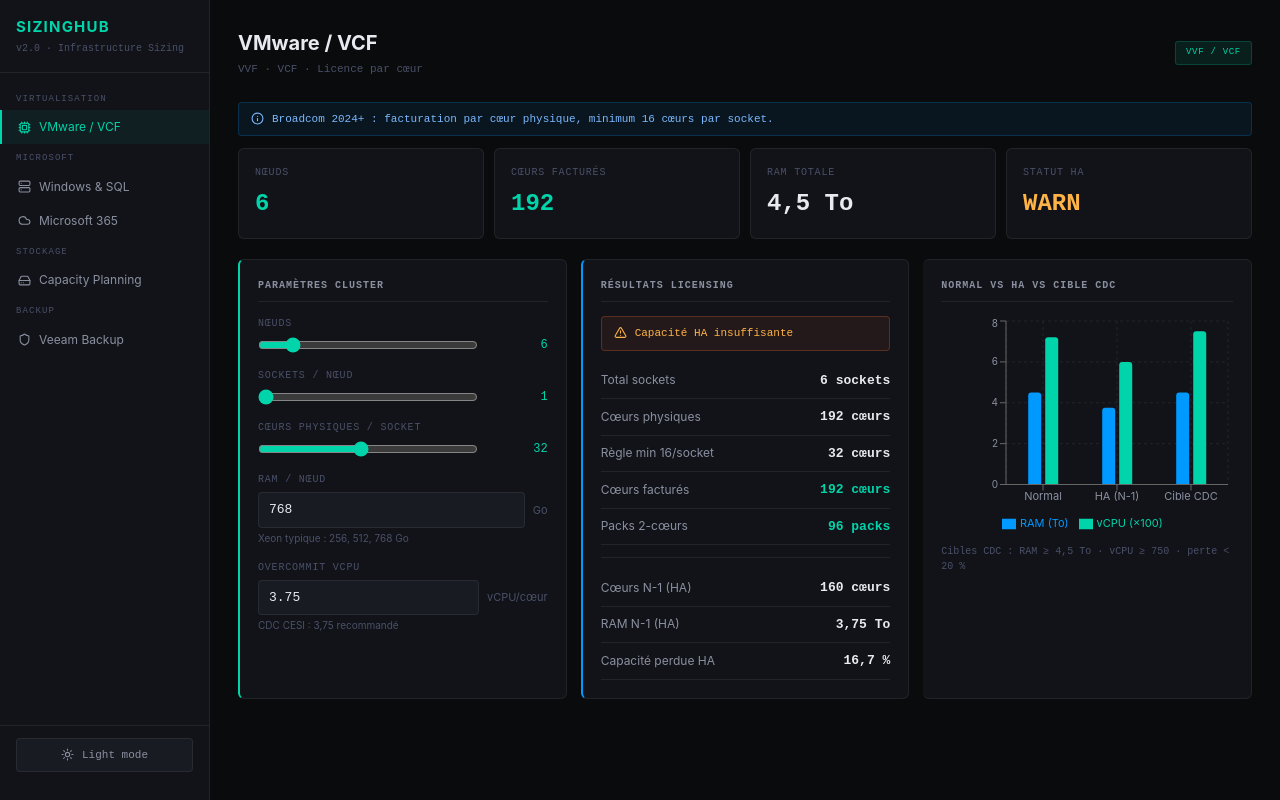
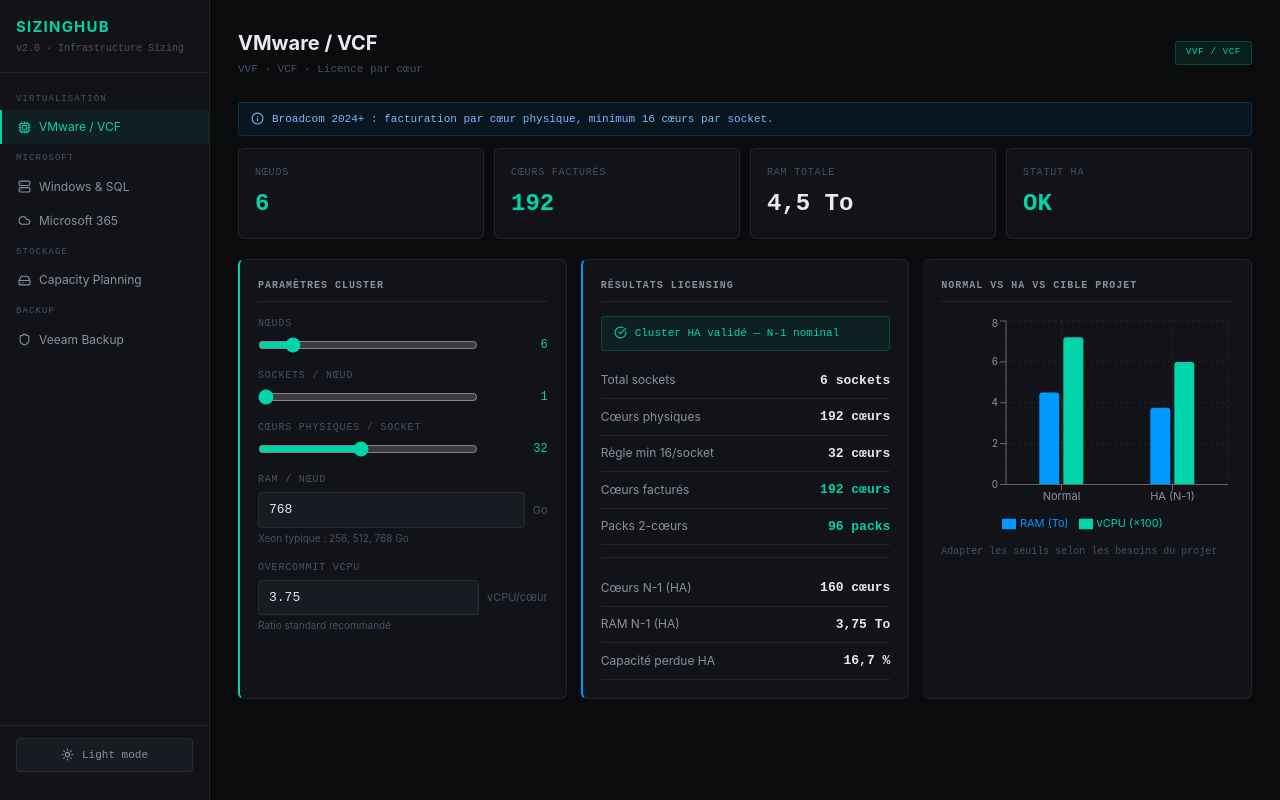
Before and after one commit to darknrall89/SizingHUB, a React (Vite) app: page / in a window 1280 px wide. Built offline with nearby package versions, Linux system fonts and the light colour scheme.

Commit message:
refactor: remove client-specific references (CESI/CDC)

```diff
--- a/src/SizingHub.jsx
+++ b/src/SizingHub.jsx
@@ -142,13 +142,13 @@
     const haCores=(nodes-1)*sockets*cores;
     const haVcpu=haCores*overcommit;
     const haPct=nodes>0?(1/nodes)*100:0;
-    return {totalSockets,totalPhys,billedPerSocket,totalBilled,totalRamTo,vcpuTotal,haRam,haCores,haVcpu,haPct,haRamOk:haRam>=4.5,haVcpuOk:haVcpu>=750};
+    return {totalSockets,totalPhys,billedPerSocket,totalBilled,totalRamTo,vcpuTotal,haRam,haCores,haVcpu,haPct,haRamOk:haRam>0,haVcpuOk:haVcpu>0};
   },[nodes,sockets,cores,ram,overcommit]);
 
   const chartData=[
     {name:"Normal",RAM:+r.totalRamTo.toFixed(2),vCPU:+(r.vcpuTotal/100).toFixed(1)},
     {name:"HA (N-1)",RAM:+r.haRam.toFixed(2),vCPU:+(r.haVcpu/100).toFixed(1)},
-    {name:"Cible CDC",RAM:4.5,vCPU:7.5},
+
   ];
   const tt={background:th.tooltipBg,border:`1px solid ${th.border2}`,borderRadius:4,fontSize:11,color:th.t1};
 
@@ -168,7 +168,7 @@
           <SliderField label="Sockets / nœud" min={1} max={4} value={sockets} onChange={setSockets} th={th} />
           <SliderField label="Cœurs physiques / socket" min={4} max={64} step={2} value={cores} onChange={setCores} th={th} />
           <NumField label="RAM / nœud" value={ram} onChange={setRam} min={64} max={6144} step={64} unit="Go" note="Xeon typique : 256, 512, 768 Go" th={th} />
-          <NumField label="Overcommit vCPU" value={overcommit} onChange={setOvercommit} min={1} max={10} step={0.25} unit="vCPU/cœur" note="CDC CESI : 3,75 recommandé" th={th} />
+          <NumField label="Overcommit vCPU" value={overcommit} onChange={setOvercommit} min={1} max={10} step={0.25} unit="vCPU/cœur" note="Ratio standard recommandé" th={th} />
         </Card>
         <Card accent="accent2" th={th}>
           <SectionTitle th={th}>Résultats licensing</SectionTitle>
@@ -184,7 +184,7 @@
           <ResultRow label="Capacité perdue HA" value={fmt(r.haPct,1)+" %"} warn={r.haPct>20} th={th} />
         </Card>
         <Card th={th}>
-          <SectionTitle th={th}>Normal vs HA vs Cible CDC</SectionTitle>
+          <SectionTitle th={th}>Normal vs HA vs Cible projet</SectionTitle>
           <ResponsiveContainer width="100%" height={220}>
             <BarChart data={chartData} barCategoryGap="30%">
               <CartesianGrid strokeDasharray="3 3" stroke={th.border} />
@@ -196,7 +196,7 @@
               <Bar dataKey="vCPU" name="vCPU (×100)" fill={th.accent} radius={[3,3,0,0]} />
             </BarChart>
           </ResponsiveContainer>
-          <div style={{fontSize:10,color:th.t3,marginTop:8,fontFamily:"monospace"}}>Cibles CDC : RAM ≥ 4,5 To · vCPU ≥ 750 · perte &lt; 20 %</div>
+          <div style={{fontSize:10,color:th.t3,marginTop:8,fontFamily:"monospace"}}>Adapter les seuils selon les besoins du projet</div>
         </Card>
       </div>
     </div>
@@ -390,9 +390,9 @@
         </Card>
         <Card accent="accent2" th={th}>
           <SectionTitle th={th}>Performances IOPS</SectionTitle>
-          <NumField label="IOPS cibles" value={iopsTarget} onChange={setIopsTarget} min={1000} max={10000000} step={5000} unit="IOPS" note="CDC CESI : ≥ 50 000 IOPS" th={th} />
+          <NumField label="IOPS cibles" value={iopsTarget} onChange={setIopsTarget} min={1000} max={10000000} step={5000} unit="IOPS" note="Cible IOPS recommandée" th={th} />
           <NumField label="IOPS par disque" value={iopsPerDrive} onChange={setIopsPerDrive} min={10000} max={2000000} step={50000} unit="IOPS/disque" note="NVMe SSD : 350 000 – 700 000 IOPS" th={th} />
-          <NumField label="Bande passante cible" value={bwTarget} onChange={setBwTarget} min={1} max={400} unit="Gbps" note="CDC CESI : 25 Gbps minimum" th={th} />
+          <NumField label="Bande passante cible" value={bwTarget} onChange={setBwTarget} min={1} max={400} unit="Gbps" note="Bande passante recommandée" th={th} />
           <hr style={{border:"none",borderTop:`1px solid ${th.border}`,margin:"12px 0"}} />
           <InfoBox type={r.iopsOk?"ok":"alert"} th={th}>{r.iopsOk?"IOPS suffisants":"IOPS insuffisants — ajouter des disques"}</InfoBox>
           <ResultRow label="IOPS disponibles" value={fmt(r.iopsAvail)} highlight={r.iopsOk} warn={!r.iopsOk} th={th} />
```
